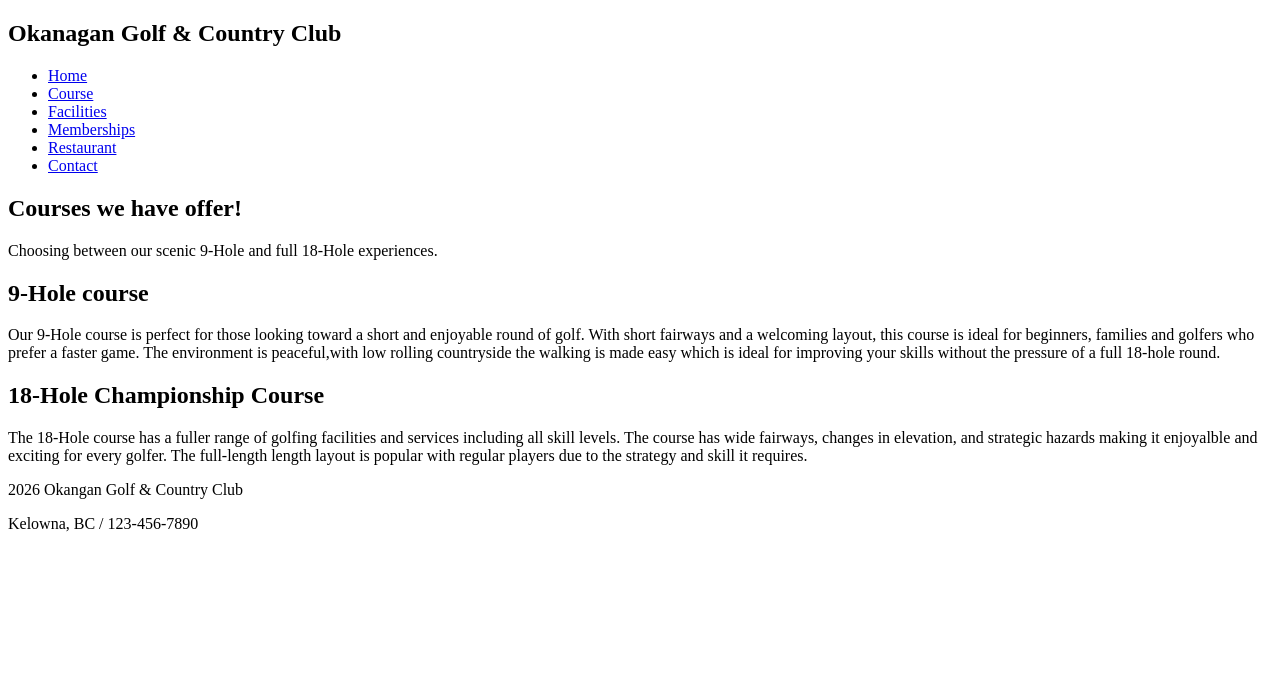
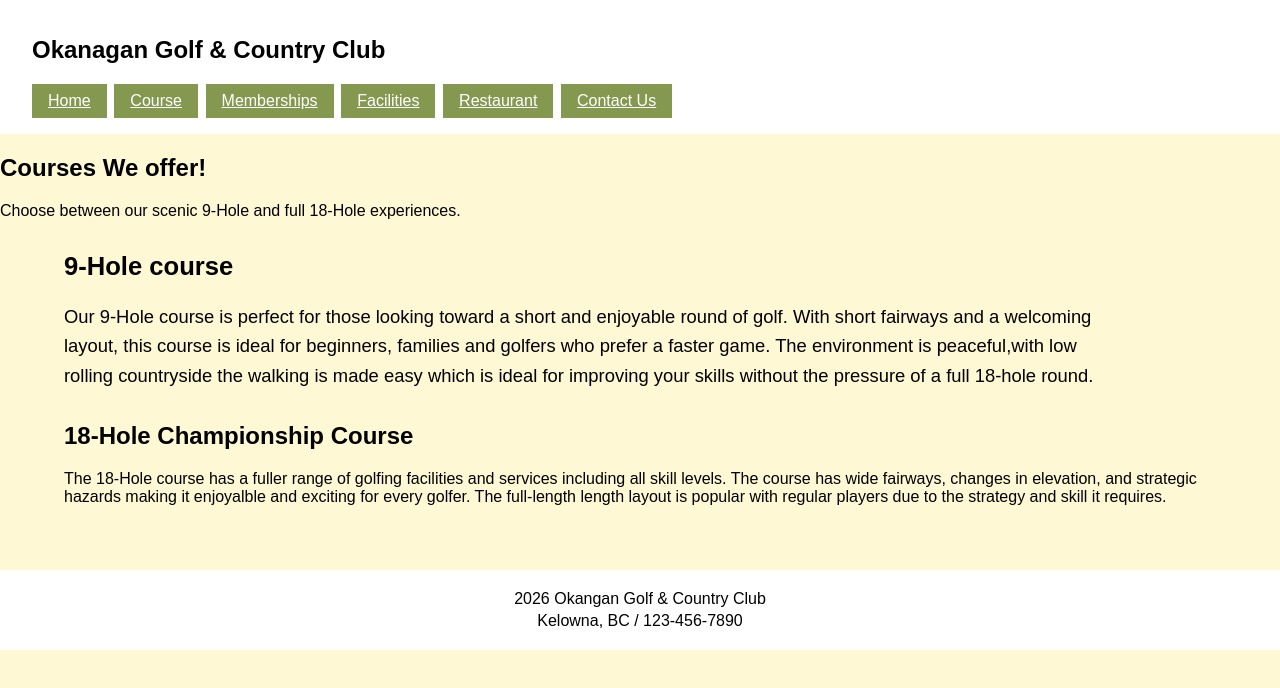
Before and after one commit to Voidwalker60/219FinalProject, a plain HTML site: page course.html in a window 1280 px wide. Drawn offline with nearby package versions, Linux system fonts and the light colour scheme.

Commit message:
wrote the code for course.html

```diff
--- a/course.css
+++ b/course.css
@@ -0,0 +1,65 @@
+body{
+    margin:0;
+    background-color: #FFF8D4;
+    font-family: Arial,sans-serif;
+}
+
+header{
+    background-color: white;
+    padding: 1rem 2rem;
+}
+
+nav a {
+    padding: 0.5em 1em;
+    display:inline-block;
+    background-color: #84994F;
+    color: white;
+    text-decoration: underline;
+    margin-right: 0.2rem;
+}
+
+nav a:hover{
+    opacity: 0.85;
+}
+
+.active{
+    text-decoration: underline;
+}
+
+
+#heroText{
+    text-align: center;
+    font-size: 2em;
+    margin-top: 2rem;
+}
+
+.content{
+    width: 90%;
+    margin: 2rem auto;
+}
+.course-section{
+    width: 90%;
+    margin-bottom: 2rem;
+}
+
+.course-section h2{
+    font-size: 1.6em;
+    margin-top: 2rem;
+}
+
+.course-section p{
+    font-size: 1.15em;
+    line-height: 1.6;
+    margin-top: 0.5rem;
+}
+
+.site-footer{
+    text-align: center;
+    padding: 1rem;
+    background-color: white;
+    margin-top: 4rem;
+}
+
+.site-footer p{
+    margin: 4px 0;
+}
--- a/course.html
+++ b/course.html
@@ -3,7 +3,7 @@
 <head>
     <meta charset="UTF-8">
     <meta name = "viewport" content="width=device-width,initial-scale=1.0">
-    <title>Okangan Golf and Country Club</title>
+    <title>Okanagan Golf and Country Club</title>
     <link rel = "stylesheet" href ="course.css">
 
     <script src = "https://code.jquery.com/jquery-3.6.0.min.js"></script>
@@ -12,23 +12,22 @@
 <header>
     <nav class ="navbar">
         <h2 class="logo">Okanagan Golf & Country Club</h2>
-        <ul class="nav-links">
-            <li><a href ="index.html">Home</a></li>
-            <li><a href ="course.html" class ="active">Course</a></li>
-            <li><a href ="facilities.html">Facilities</a></li>
-            <li><a href = "memberships.html">Memberships</a></li>
-            <li><a href = "restaurant.html">Restaurant</a></li>
-            <li><a href = "contact.html">Contact</a></li>
-        </ul>
+        <a href="index.html">Home</a>
+        <a href="course.html" class="active">Course</a>
+        <a href="memberships.html">Memberships</a>
+        <a href="facilities.html">Facilities</a>
+        <a href="restaurant.html">Restaurant</a>
+        <a href="contact.html">Contact Us</a>
     </nav>
 </header>
 
 <section class = "hero">
-    <h1 id = "herotext">Courses we have offer!</h1>
-    <p>Choosing between our scenic 9-Hole and full 18-Hole experiences.</p>
+    <h1 id = "herotext">Courses We offer!</h1>
+    <p>Choose between our scenic 9-Hole and full 18-Hole experiences.</p>
 </section>
 
 <section class ="content">
+
     <div class ="course-section">
         <h2>9-Hole course</h2>
         <p>
@@ -47,6 +46,7 @@
             The full-length length layout is popular with regular players due to the strategy and skill it requires.
         </p>
     </div>
+
 </section>
 <footer class = "site-footer">
     <p> 2026 Okangan Golf & Country Club</p>
```
